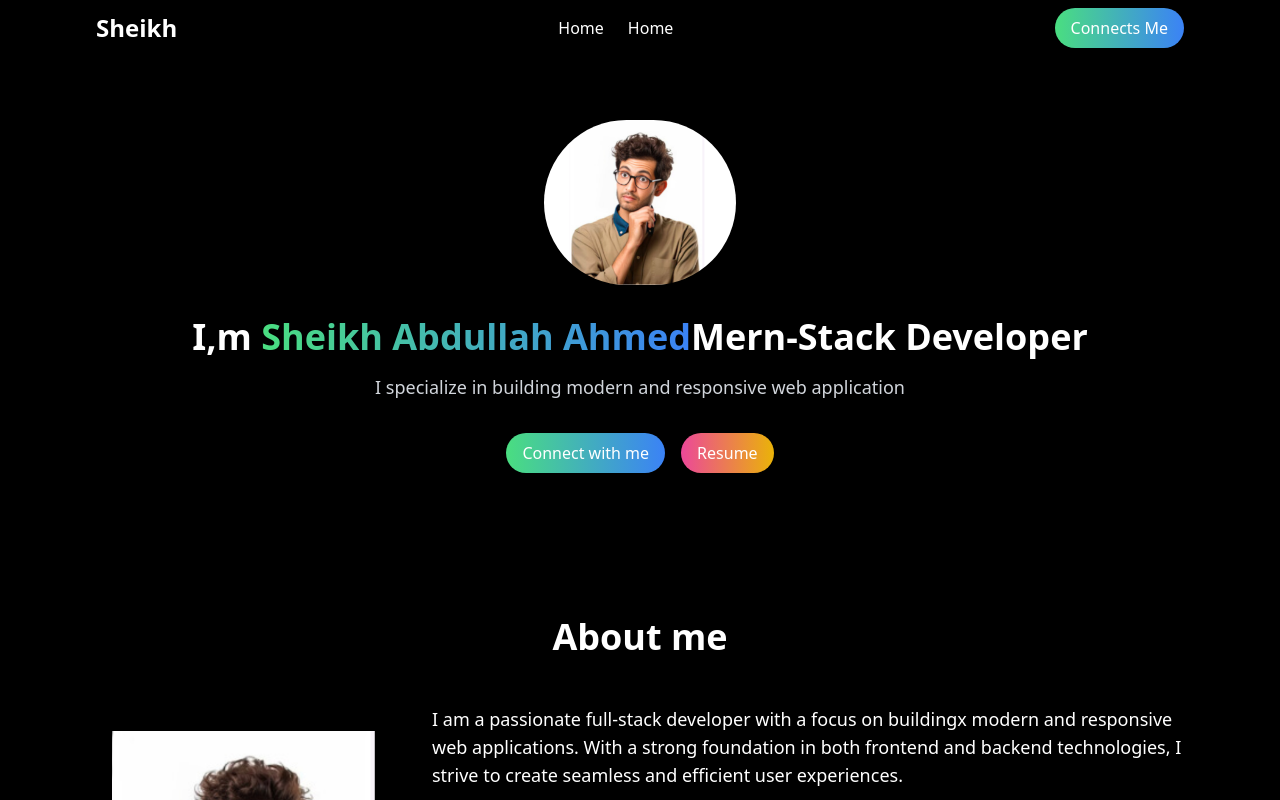
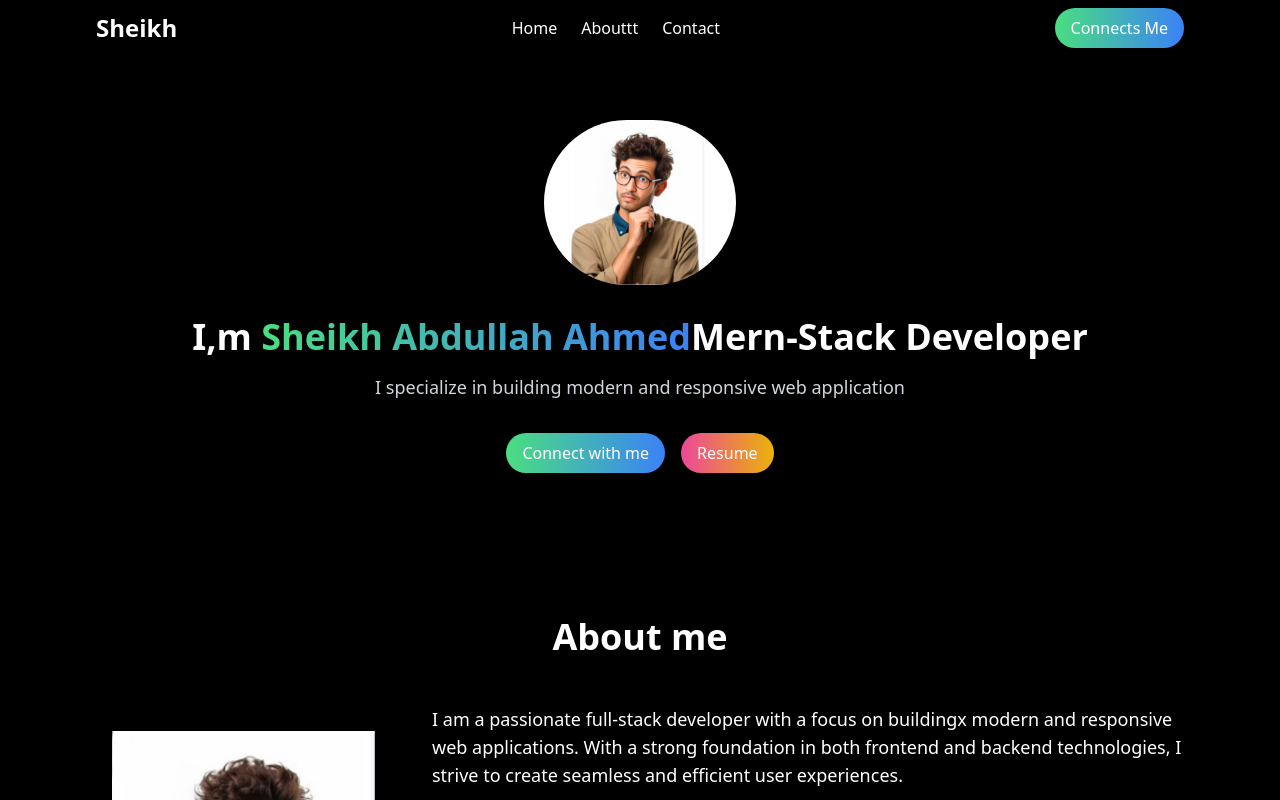
Before and after one commit to sheikhabdullahahmed/portfolio, a React (Vite) app: page / in a window 1280 px wide. Shown: the top 800 px of the page. Built offline with nearby package versions, Linux system fonts and the light colour scheme.

Commit message:
complete

```diff
--- a/src/Components/Navbar.jsx
+++ b/src/Components/Navbar.jsx
@@ -10,7 +10,8 @@
         </div>
         <div className='space-x-6'>
           <Link to="/"> Home</Link>
-          <Link to="/about">Home</Link>
+          <Link to="/about">Abouttt</Link>
+          <Link to="/contact">Contact</Link>
 
         </div>
         <button className='bg-gradient-to-r from-green-400 to-blue-500 text-white hidden md:inline transform transition-transform duration-300 hover:scale-105 px-4 py-2 rounded-full'>Connects Me</button>
```
